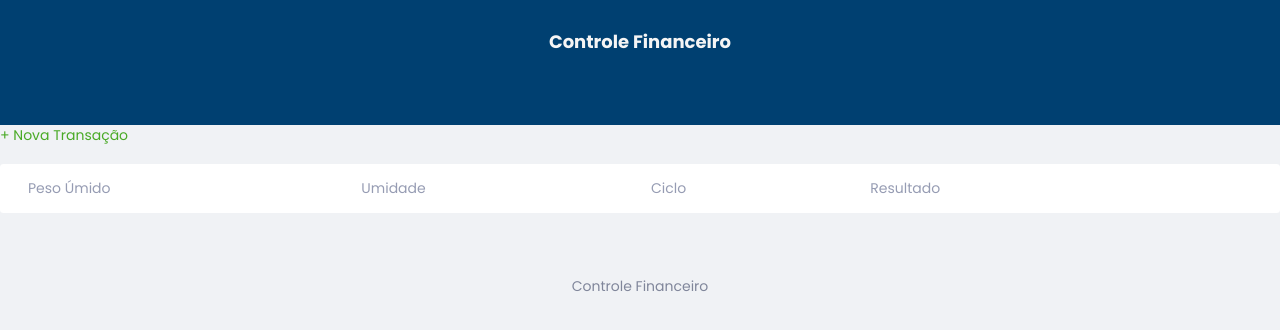
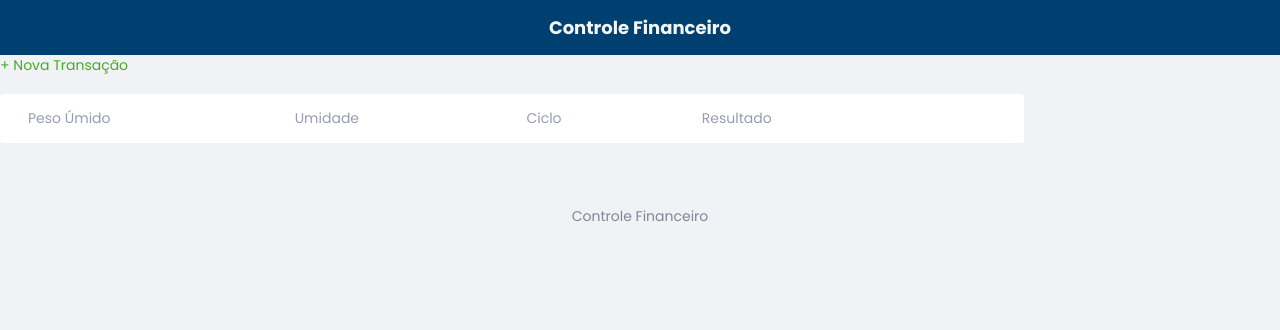
Before and after one commit to anj0s/Produtividade_Fitro, a plain HTML site: page index.html in a window 1280 px wide. Drawn offline with Linux system fonts and the light colour scheme.

Commit message:
Update styles.css

```diff
--- a/styles.css
+++ b/styles.css
@@ -101,7 +101,7 @@ button:hover {
 /* Header ===================== */
 header {
   background: #004071;
-  padding: 2rem 0 5rem;
+  padding: 1rem 0 1rem;
   text-align: center;
 }
 
@@ -162,7 +162,7 @@ header div img{
 /* Table ===================== */
 #transaction {
   display: block;
-  width: 100%;
+  width: 80%;
   overflow-x: auto;
 }
 #data-table {
```
